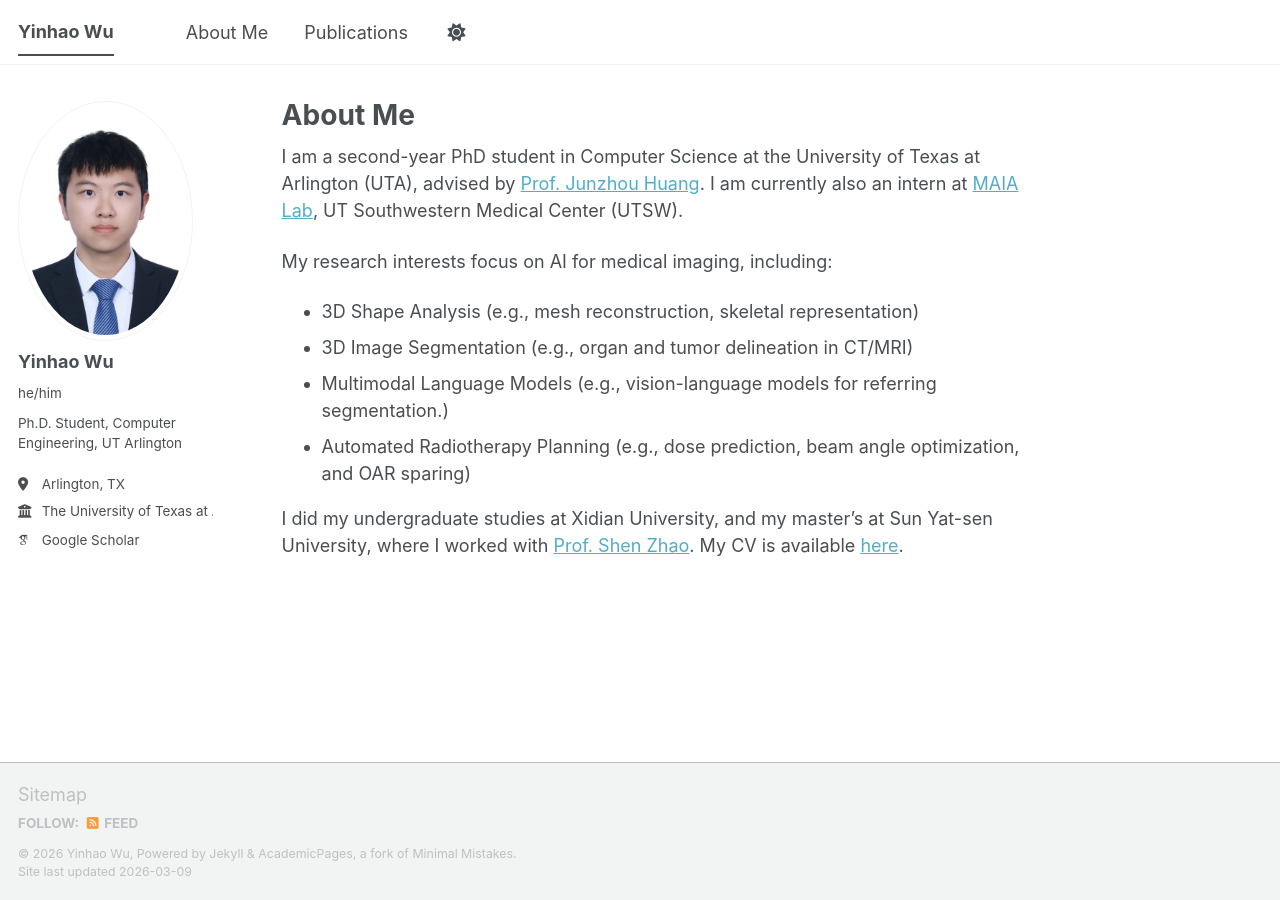
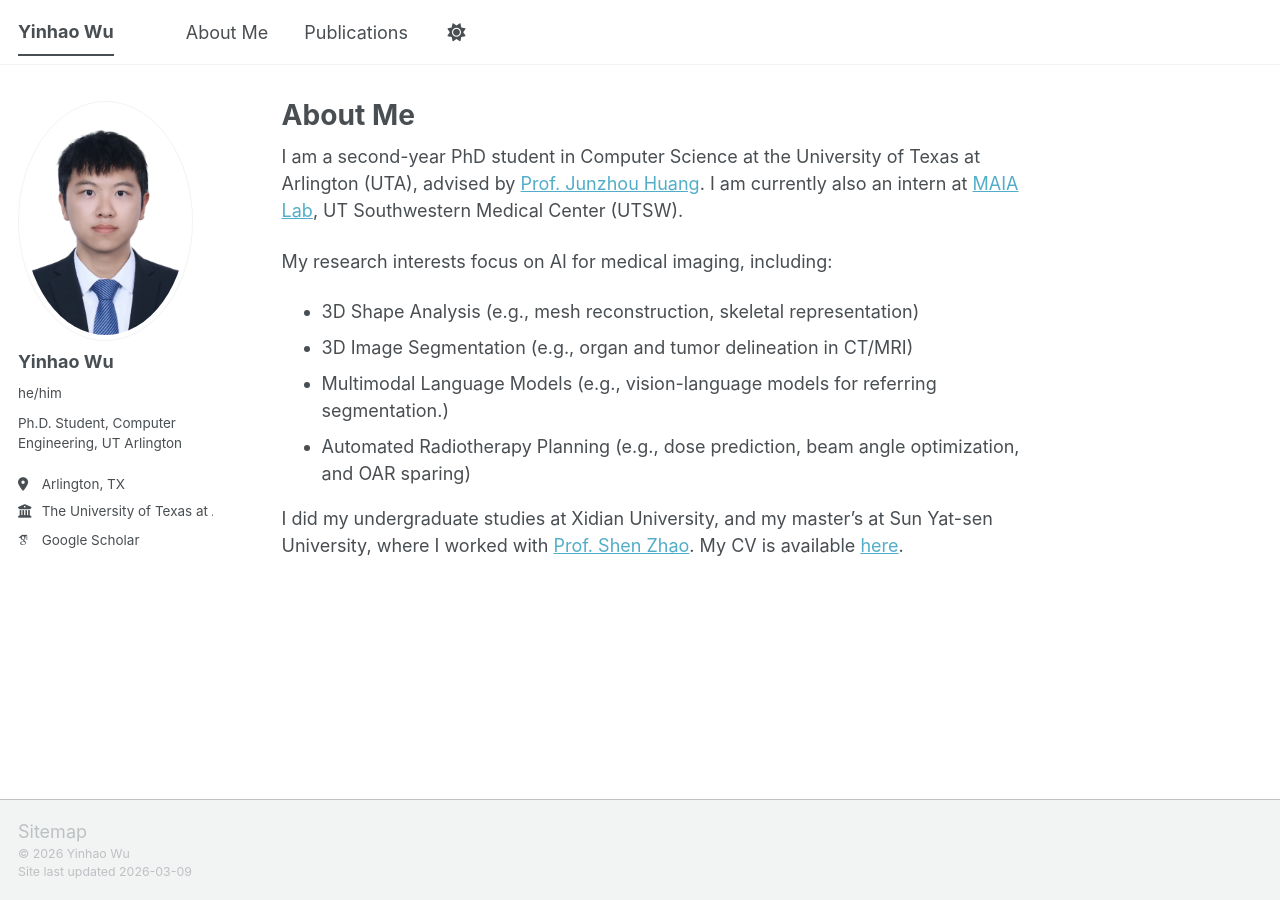
Before and after one commit to inhaowu/inhaowu.github.io, a Jekyll site: the page built from _pages/about.md, in a window 1280 px wide. Built offline with Jekyll 4.4.1, drawn with Linux system fonts in a browser that asks for light colours; some web fonts are replaced; a script bundle is joined from its source files by our own code; library files that are not in the unit come from our copies.

```diff
--- a/_includes/footer.html
+++ b/_includes/footer.html
@@ -1,22 +1,6 @@
 {% include base_path %}
 
-{% if site.author.github or site.author.bitbucket or site.atom_feed.hide != true %}
-<div class="page__footer-follow">
-  <ul class="social-icons">
-    {% if site.data.ui-text[site.locale].follow_label %}
-      <li><strong>{{ site.data.ui-text[site.locale].follow_label }}</strong></li>
-    {% endif %}
-    {% if site.author.bitbucket %}
-      <li><a href="https://bitbucket.org/{{ site.author.bitbucket }}"><i class="fab fa-bitbucket" aria-hidden="true"></i> Bitbucket</a></li>
-    {% endif %}
-    {% if site.atom_feed.hide != true %}
-    <li><a href="{% if site.atom_feed.path %}{{ site.atom_feed.path }}{% else %}{{ base_path }}/feed.xml{% endif %}"><i class="fa fa-fw fa-rss-square" aria-hidden="true"></i> {{ site.data.ui-text[site.locale].feed_label | default: "Feed" }}</a></li>
-    {% endif %}
-  </ul>
-</div>
-{% endif %}
-
 <div class="page__footer-copyright">
-  &copy; {{ site.time | date: '%Y' }} {{ site.name | default: site.title }}, {{ site.data.ui-text[site.locale].powered_by | default: "Powered by" }} <a href="https://jekyllrb.com" rel="nofollow">Jekyll</a> &amp; <a href="https://github.com/academicpages/academicpages.github.io">AcademicPages</a>, a fork of <a href="https://mademistakes.com/work/minimal-mistakes-jekyll-theme/" rel="nofollow">Minimal Mistakes</a>.<br />
+  &copy; 2026 Yinhao Wu<br />
   Site last updated {{ "now" | date: '%Y-%m-%d' }}
 </div>
```
